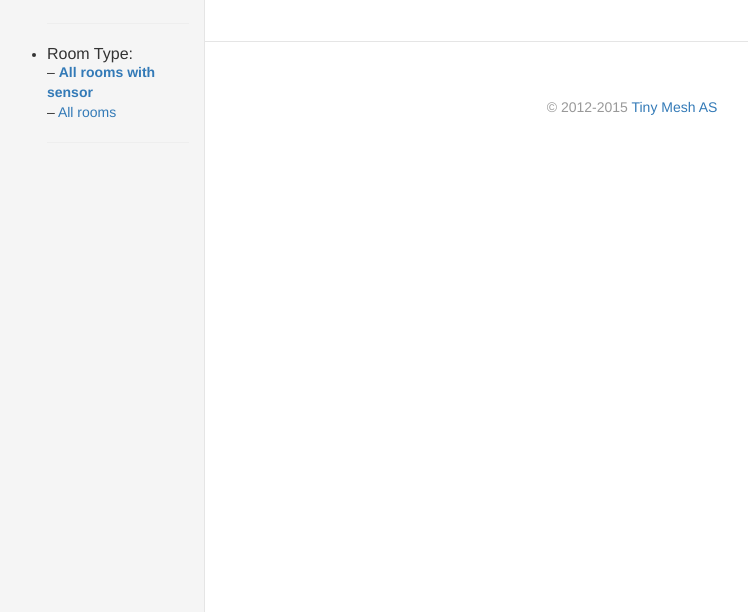
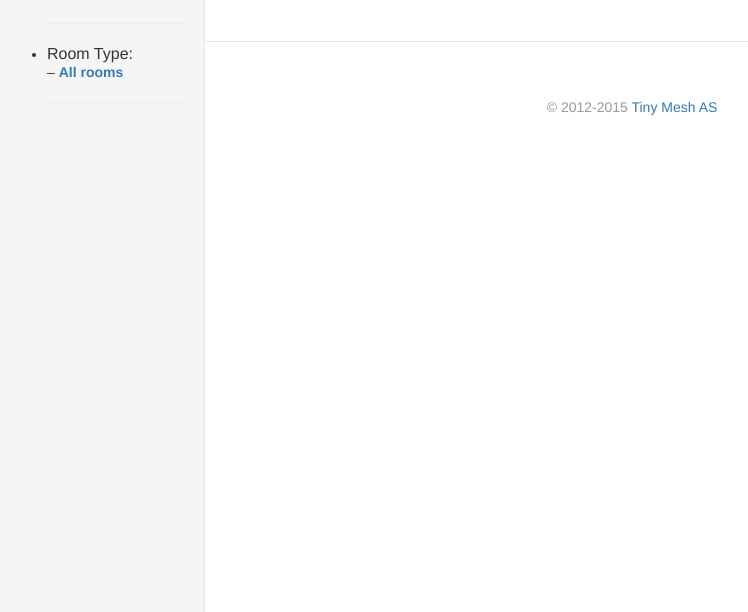
Before and after one commit to lafka/aiot-dashboard, a Django app: template aiot_dashboard/apps/rooms/templates/rooms/overview.html in a window 1280 px wide. Shown: the part 188-800 px from the top of the page, without its empty margins (8-756 px from the left). Run offline with Django 3.2, Linux system fonts and the light colour scheme; the template is opened without the code that fills it, so the values that code supplies are empty; some libraries are stand-ins or nearby versions.

Commit message:
Merge "All rooms" filters.

```diff
--- a/aiot_dashboard/apps/rooms/templates/rooms/overview.html
+++ b/aiot_dashboard/apps/rooms/templates/rooms/overview.html
@@ -18,8 +18,7 @@
 
         <li>
             <h3>Room Type:</h3>
-            <div>&ndash; <a><b>All rooms with sensor</b></a></div>
-            <div>&ndash; <a>All rooms</a></div>
+            <div>&ndash; <a><b>All rooms</b></a></div>
             {% for room_type in room_types %}
                 &ndash; <a>{{ room_type.description }}</a><br>
             {% endfor %}
```
